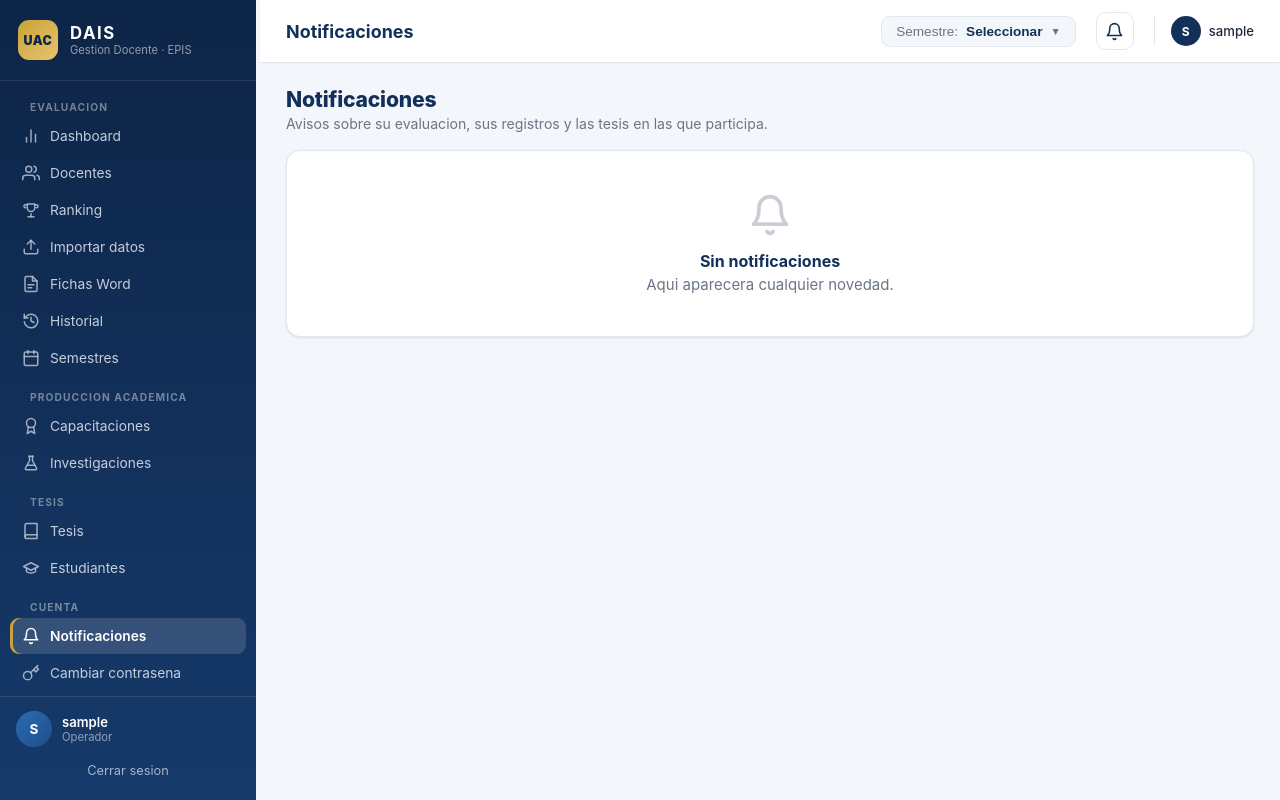
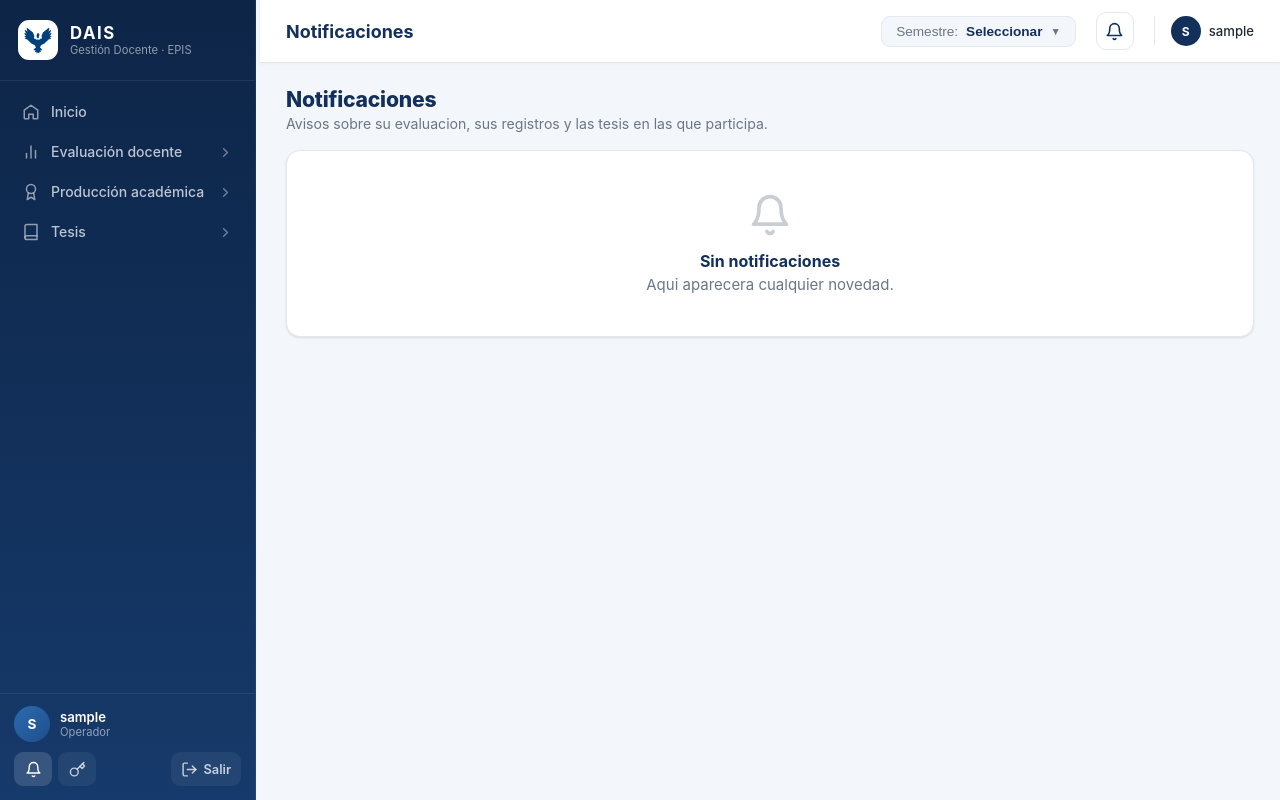
Before and after one commit to EdwinM-H/DAIS-SISTEMA, a Flask app: page /notificaciones in a window 1280 px wide. Run offline with Flask 3, Linux system fonts and the light colour scheme; the visitor is signed in with stand-in values (Sample User, id 1); data that the repository does not hold is empty; some libraries are stand-ins or nearby versions.

Commit message:
DAIS v2: menu lateral con grupos desplegables
- Opciones agrupadas en secciones que se despliegan al hacer clic:
  Evaluacion docente, Produccion academica, Tesis y Administracion.
- El grupo de la pagina actual se abre automaticamente.
- "Tesis" pasa a llamarse "Gestion de tesis".
- Contadores de pendientes en el menu (produccion por validar,
  dictamenes pendientes del docente).
- Notificaciones, contrasena y salir agrupados al pie del menu.

Co-Authored-By: Claude Opus 5.5 <noreply@anthropic.com>

```diff
--- a/app.py
+++ b/app.py
@@ -87,11 +87,35 @@ def _registrar_hooks(app):
 
     @app.context_processor
     def inject_globals():
-        return {
+        datos = {
             "session_semestre_id": session.get("semestre_id"),
             "session_semestre_codigo": session.get("semestre_codigo"),
             "anio_actual": datetime.now().year,
+            "nav_pendientes_produccion": 0,
+            "nav_tesis_pendientes": 0,
         }
+        if current_user.is_authenticated:
+            datos.update(_contadores_menu())
+        return datos
+
+    def _contadores_menu():
+        """Insignias del menu lateral: registros por validar y dictamenes pendientes."""
+        from models import Capacitacion, Investigacion, Tesis, TesisMiembro
+
+        if current_user.es_gestion:
+            return {"nav_pendientes_produccion":
+                    Capacitacion.query.filter_by(estado_validacion="pendiente").count()
+                    + Investigacion.query.filter_by(estado_validacion="pendiente").count()}
+        if current_user.es_docente:
+            return {"nav_tesis_pendientes": (
+                TesisMiembro.query.join(Tesis)
+                .filter(TesisMiembro.docente_id == current_user.docente_id,
+                        TesisMiembro.rol == "dictaminante",
+                        TesisMiembro.estado_revision == "pendiente",
+                        Tesis.estado.notin_(("sustentada", "anulada")),
+                        Tesis.versiones.any())
+                .count())}
+        return {}
 
     @app.after_request
     def cabeceras_seguridad(resp):
--- a/static/css/app.css
+++ b/static/css/app.css
@@ -43,6 +43,63 @@ a { color: var(--accent); }
 .nav-count { margin-left: auto; background: var(--gold); color: #0D2547; border-radius: 999px; font-size: .66rem; font-weight: 800; padding: 1px 7px; }
 .sidebar-footer { padding: 14px 16px; }
 .user-avatar { background: linear-gradient(135deg, var(--accent), var(--primary-2)); }
+
+/* ---------- Menu lateral con grupos desplegables ---------- */
+.sidebar { display: flex; flex-direction: column; border-right: 1px solid rgba(255,255,255,.06); }
+.sidebar-header { border-bottom: 1px solid rgba(255,255,255,.08); }
+.sidebar-logo-img { width: 40px; height: 40px; border-radius: 11px; background: #fff; padding: 4px; object-fit: contain; flex: none; }
+.sidebar-nav { padding: 12px 10px; display: flex; flex-direction: column; gap: 2px; overflow-y: auto; scrollbar-width: thin; scrollbar-color: rgba(255,255,255,.18) transparent; }
+.sidebar-nav .nav-link,
+.nav-group-head {
+    display: flex; align-items: center; gap: 11px; width: 100%;
+    padding: 10px 12px; border-radius: 10px; margin: 0;
+    color: rgba(226,232,240,.82); font-size: .875rem; font-weight: 500; text-decoration: none;
+    transition: background .18s ease, color .18s ease;
+}
+.sidebar-nav .nav-link svg, .nav-group-head > svg:first-child { width: 18px; height: 18px; flex: none; opacity: .75; }
+.sidebar-nav .nav-link:hover, .nav-group-head:hover { background: rgba(255,255,255,.07); color: #fff; }
+.sidebar-nav .nav-link.active { background: rgba(255,255,255,.14); color: #fff; font-weight: 600; box-shadow: inset 3px 0 0 var(--gold); }
+.sidebar-nav .nav-link.active svg { opacity: 1; color: var(--gold); }
+.nav-text { flex: 1; min-width: 0; line-height: 1.25; }
+
+.nav-group { margin: 0; }
+.nav-group-head { cursor: pointer; list-style: none; user-select: none; }
+.nav-group-head::-webkit-details-marker { display: none; }
+.nav-group-head::marker { content: ''; }
+.nav-chevron { width: 15px; height: 15px; flex: none; opacity: .55; transition: transform .22s ease; }
+.nav-group[open] > .nav-group-head .nav-chevron { transform: rotate(90deg); opacity: .9; }
+.nav-group[open] > .nav-group-head { color: #fff; }
+.nav-group.has-active > .nav-group-head { color: #fff; font-weight: 600; }
+.nav-group.has-active > .nav-group-head > svg:first-child { opacity: 1; color: var(--gold); }
+.nav-group-body {
+    margin: 2px 0 6px 21px; padding-left: 10px; border-left: 1px solid rgba(255,255,255,.14);
+    display: flex; flex-direction: column; gap: 1px;
+}
+.nav-group[open] > .nav-group-body { animation: navAbrir .2s ease; }
+@keyframes navAbrir { from { opacity: 0; transform: translateY(-4px); } to { opacity: 1; transform: none; } }
+.nav-group-body .nav-link { padding: 8px 10px; font-size: .84rem; }
+.nav-group-body .nav-link svg { width: 16px; height: 16px; }
+.nav-group-body .nav-link.active { box-shadow: none; background: rgba(255,255,255,.12); }
+
+.sidebar-footer { margin-top: auto; border-top: 1px solid rgba(255,255,255,.08); padding: 12px 14px 14px; }
+.user-info { margin-bottom: 10px; }
+.user-meta { min-width: 0; }
+.user-name { white-space: nowrap; overflow: hidden; text-overflow: ellipsis; }
+.sidebar-actions { display: flex; gap: 6px; }
+.sb-action {
+    position: relative; display: inline-flex; align-items: center; justify-content: center; gap: 6px;
+    height: 34px; min-width: 38px; padding: 0 10px; border-radius: 9px; text-decoration: none;
+    color: rgba(226,232,240,.85); background: rgba(255,255,255,.06); font-size: .8rem; font-weight: 600;
+    transition: background .18s ease, color .18s ease;
+}
+.sb-action svg { width: 17px; height: 17px; }
+.sb-action:hover, .sb-action.active { background: rgba(255,255,255,.14); color: #fff; }
+.sb-action.sb-logout { margin-left: auto; }
+.sb-action.sb-logout:hover { background: rgba(229,62,62,.25); }
+.sb-action .dot {
+    position: absolute; top: -5px; right: -5px; min-width: 17px; height: 17px; padding: 0 4px; border-radius: 9px;
+    background: var(--danger); color: #fff; font-size: .62rem; font-weight: 800; display: flex; align-items: center; justify-content: center;
+}
 
 /* ---------- Top header ---------- */
 .top-header { padding: 12px 26px; gap: 14px; }
--- a/templates/base.html
+++ b/templates/base.html
@@ -13,59 +13,83 @@
 <body>
 {% if current_user.is_authenticated and not hide_layout %}
 {% set ep = request.endpoint or '' %}
-{% macro nav(endpoint, texto, icono, activo=False, count=0) -%}
-<a href="{{ url_for(endpoint) if '?' not in endpoint else endpoint }}" class="{{ 'active' if activo }}">{{ m.icon(icono) }}<span>{{ texto }}</span>{% if count %}<span class="nav-count">{{ count }}</span>{% endif %}</a>
+{% set tipo_prod = (request.view_args or {}).get('tipo') %}
+{# Enlace del menu (nivel principal o dentro de un grupo) #}
+{% macro nav(url, texto, icono, activo=False, count=0) -%}
+<a href="{{ url }}" class="nav-link {{ 'active' if activo }}" {% if activo %}aria-current="page"{% endif %}>{{ m.icon(icono) }}<span class="nav-text">{{ texto }}</span>{% if count %}<span class="nav-count">{{ count }}</span>{% endif %}</a>
+{%- endmacro %}
+{# Grupo desplegable: solo muestra sus opciones al hacer clic (abierto si contiene la pagina actual) #}
+{% macro grupo(clave, titulo, icono, abierto=False, count=0) -%}
+<details class="nav-group {{ 'has-active' if abierto }}" data-grupo="{{ clave }}" {{ 'open' if abierto }}>
+    <summary class="nav-group-head">
+        {{ m.icon(icono) }}<span class="nav-text">{{ titulo }}</span>
+        {% if count %}<span class="nav-count">{{ count }}</span>{% endif %}
+        <svg class="nav-chevron" viewBox="0 0 24 24" fill="none" stroke="currentColor" stroke-width="2.4" stroke-linecap="round" stroke-linejoin="round" aria-hidden="true"><polyline points="9 6 15 12 9 18"/></svg>
+    </summary>
+    <div class="nav-group-body">{{ caller() }}</div>
+</details>
 {%- endmacro %}
 <div class="layout">
     <aside class="sidebar" id="sidebar">
         <div class="sidebar-header">
-            <div class="sidebar-brand-mark">UAC</div>
-            <div class="sidebar-brand-text"><strong>DAIS</strong><span>Gestion Docente &middot; EPIS</span></div>
+            <img src="{{ url_for('static', filename='images/logo_uac.png') }}" alt="UAC" class="sidebar-logo-img">
+            <div class="sidebar-brand-text"><strong>DAIS</strong><span>Gestión Docente &middot; EPIS</span></div>
         </div>
-        <nav class="sidebar-nav">
+        <nav class="sidebar-nav" aria-label="Menú principal">
             {% if current_user.es_gestion %}
-                <div class="nav-section">Evaluacion</div>
-                {{ nav('dashboard.index', 'Dashboard', 'chart', ep == 'dashboard.index') }}
-                {{ nav('docentes.index', 'Docentes', 'users', ep.startswith('docentes.')) }}
-                {{ nav('ranking.index', 'Ranking', 'trophy', ep.startswith('ranking.')) }}
-                {{ nav('importacion.index', 'Importar datos', 'upload', ep.startswith('importacion.')) }}
-                {{ nav('documentos.index', 'Fichas Word', 'file', ep.startswith('documentos.')) }}
-                {{ nav('historial.index', 'Historial', 'history', ep.startswith('historial.')) }}
-                {{ nav('semestres.index', 'Semestres', 'calendar', ep.startswith('semestres.')) }}
-                <div class="nav-section">Produccion academica</div>
-                <a href="{{ url_for('produccion.index', tipo='capacitaciones') }}" class="{{ 'active' if ep.startswith('produccion.') and request.view_args.tipo == 'capacitaciones' }}">{{ m.icon('award') }}<span>Capacitaciones</span></a>
-                <a href="{{ url_for('produccion.index', tipo='investigaciones') }}" class="{{ 'active' if ep.startswith('produccion.') and request.view_args.tipo == 'investigaciones' }}">{{ m.icon('flask') }}<span>Investigaciones</span></a>
-                <div class="nav-section">Tesis</div>
-                {{ nav('tesis.index', 'Tesis', 'book', ep.startswith('tesis.') and ep != 'tesis.estudiantes') }}
-                {{ nav('tesis.estudiantes', 'Estudiantes', 'cap', ep == 'tesis.estudiantes') }}
+                {{ nav(url_for('dashboard.index'), 'Inicio', 'home', ep == 'dashboard.index') }}
+
+                {% set en_eval = ep.split('.')[0] in ('docentes', 'ranking', 'importacion', 'documentos', 'historial', 'semestres') %}
+                {% call grupo('evaluacion', 'Evaluación docente', 'chart', en_eval) %}
+                    {{ nav(url_for('docentes.index'), 'Docentes', 'users', ep.startswith('docentes.')) }}
+                    {{ nav(url_for('ranking.index'), 'Ranking', 'trophy', ep.startswith('ranking.')) }}
+                    {{ nav(url_for('importacion.index'), 'Importar datos', 'upload', ep.startswith('importacion.')) }}
+                    {{ nav(url_for('documentos.index'), 'Fichas Word', 'file', ep.startswith('documentos.')) }}
+                    {{ nav(url_for('historial.index'), 'Historial', 'history', ep.startswith('historial.')) }}
+                    {{ nav(url_for('semestres.index'), 'Semestres', 'calendar', ep.startswith('semestres.')) }}
+                {% endcall %}
+
+                {% call grupo('produccion', 'Producción académica', 'award', ep.startswith('produccion.'), nav_pendientes_produccion) %}
+                    {{ nav(url_for('produccion.index', tipo='capacitaciones'), 'Capacitaciones', 'award', ep.startswith('produccion.') and tipo_prod == 'capacitaciones') }}
+                    {{ nav(url_for('produccion.index', tipo='investigaciones'), 'Investigaciones', 'flask', ep.startswith('produccion.') and tipo_prod == 'investigaciones') }}
+                {% endcall %}
+
+                {% call grupo('tesis', 'Tesis', 'book', ep.startswith('tesis.')) %}
+                    {{ nav(url_for('tesis.index'), 'Gestión de tesis', 'book', ep.startswith('tesis.') and ep != 'tesis.estudiantes') }}
+                    {{ nav(url_for('tesis.estudiantes'), 'Estudiantes', 'cap', ep == 'tesis.estudiantes') }}
+                {% endcall %}
+
                 {% if current_user.es_direccion %}
-                <div class="nav-section">Administracion</div>
-                {{ nav('usuarios.index', 'Usuarios y accesos', 'shield', ep.startswith('usuarios.')) }}
+                {% call grupo('administracion', 'Administración', 'shield', ep.startswith('usuarios.')) %}
+                    {{ nav(url_for('usuarios.index'), 'Usuarios y accesos', 'key', ep.startswith('usuarios.')) }}
+                {% endcall %}
                 {% endif %}
             {% elif current_user.es_docente %}
-                <div class="nav-section">Mi portal</div>
-                {{ nav('docente.inicio', 'Mi evaluacion', 'target', ep == 'docente.inicio') }}
-                {{ nav('docente.capacitaciones', 'Mis capacitaciones', 'award', ep == 'docente.capacitaciones') }}
-                {{ nav('docente.investigaciones', 'Publicaciones e investigaciones', 'flask', ep == 'docente.investigaciones') }}
-                {{ nav('docente.tesis', 'Mis tesis', 'book', ep.startswith('docente.tesis')) }}
-                {{ nav('docente.perfil', 'Mi perfil', 'user', ep == 'docente.perfil') }}
+                {{ nav(url_for('docente.inicio'), 'Mi evaluación', 'target', ep == 'docente.inicio') }}
+                {% call grupo('produccion', 'Producción académica', 'award', ep in ('docente.capacitaciones', 'docente.investigaciones')) %}
+                    {{ nav(url_for('docente.capacitaciones'), 'Mis capacitaciones', 'award', ep == 'docente.capacitaciones') }}
+                    {{ nav(url_for('docente.investigaciones'), 'Publicaciones e investigaciones', 'flask', ep == 'docente.investigaciones') }}
+                {% endcall %}
+                {{ nav(url_for('docente.tesis'), 'Mis tesis', 'book', ep.startswith('docente.tesis'), nav_tesis_pendientes) }}
+                {{ nav(url_for('docente.perfil'), 'Mi perfil', 'user', ep == 'docente.perfil') }}
             {% elif current_user.es_estudiante %}
-                <div class="nav-section">Mi portal</div>
-                {{ nav('estudiante.inicio', 'Mi tesis', 'book', ep.startswith('estudiante.')) }}
+                {{ nav(url_for('estudiante.inicio'), 'Mi tesis', 'book', ep.startswith('estudiante.')) }}
             {% endif %}
-            <div class="nav-section">Cuenta</div>
-            {{ nav('auth.notificaciones', 'Notificaciones', 'bell', ep == 'auth.notificaciones', current_user.notificaciones_pendientes()) }}
-            {{ nav('auth.cambiar_password', 'Cambiar contrasena', 'key', ep == 'auth.cambiar_password') }}
         </nav>
         <div class="sidebar-footer">
             <div class="user-info">
                 <div class="user-avatar">{{ current_user.iniciales }}</div>
-                <div>
+                <div class="user-meta">
                     <span class="user-name">{{ current_user.nombre_completo }}</span>
                     <span class="user-role">{{ current_user.rol_nombre }}</span>
                 </div>
             </div>
-            <a href="{{ url_for('auth.logout') }}" class="logout-btn">Cerrar sesion</a>
+            <div class="sidebar-actions">
+                {% set pend = current_user.notificaciones_pendientes() %}
+                <a href="{{ url_for('auth.notificaciones') }}" class="sb-action {{ 'active' if ep == 'auth.notificaciones' }}" title="Notificaciones">{{ m.icon('bell') }}{% if pend %}<span class="dot">{{ pend }}</span>{% endif %}</a>
+                <a href="{{ url_for('auth.cambiar_password') }}" class="sb-action {{ 'active' if ep == 'auth.cambiar_password' }}" title="Cambiar contraseña">{{ m.icon('key') }}</a>
+                <a href="{{ url_for('auth.logout') }}" class="sb-action sb-logout" title="Cerrar sesión">{{ m.icon('logout') }}<span>Salir</span></a>
+            </div>
         </div>
     </aside>
     <main class="content">
```
